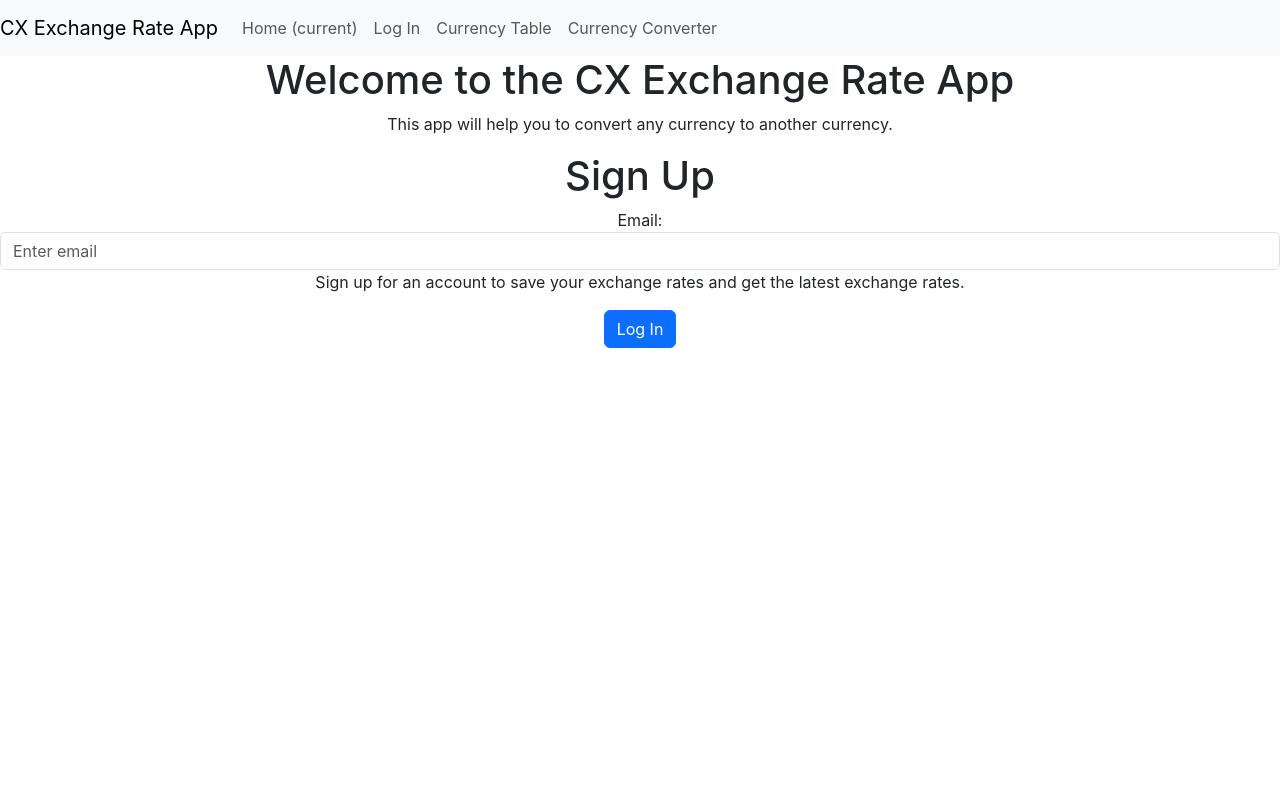
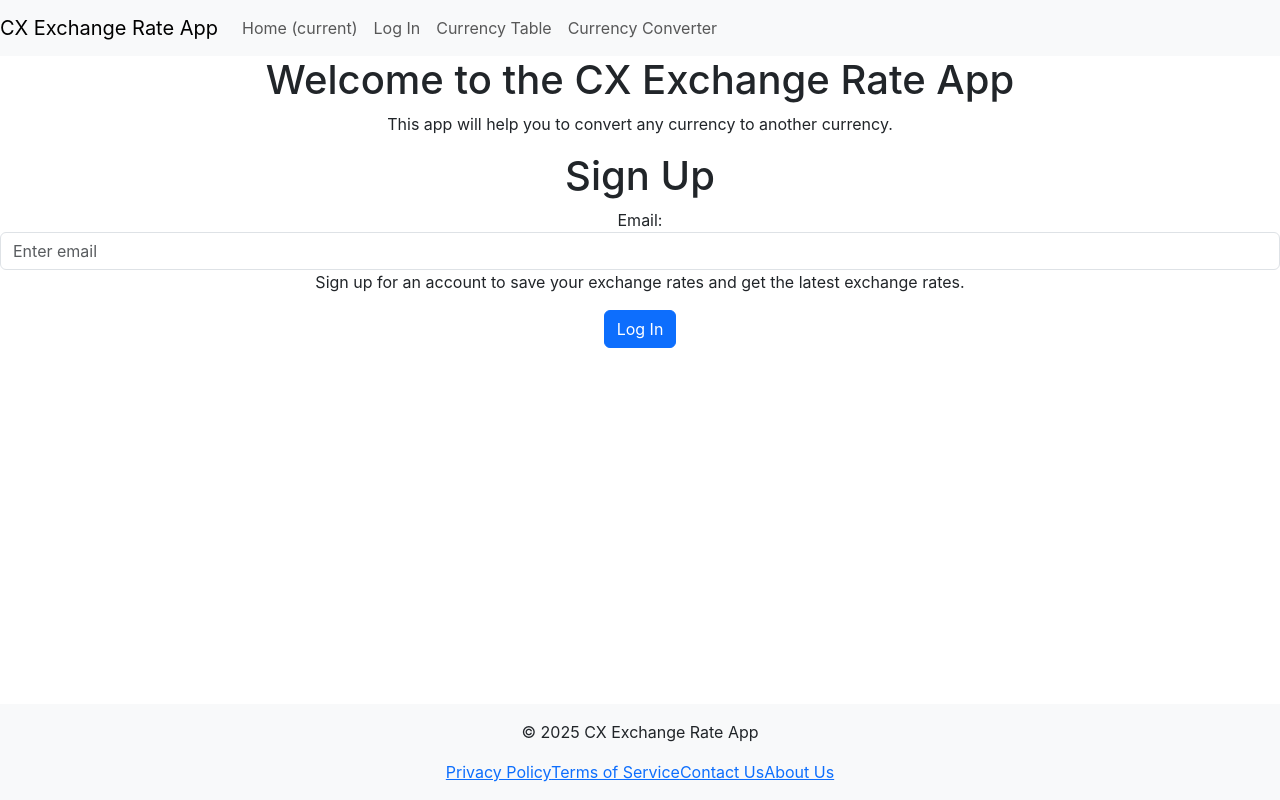
Before and after one commit to jamesBoder/movie_finder_2_react, a React (Create React App) app: page / in a window 1280 px wide. Built offline with nearby package versions, Linux system fonts and the light colour scheme.

Commit message:
Update add_footer

```diff
--- a/src/App.js
+++ b/src/App.js
@@ -3,6 +3,7 @@ import logo from './logo.svg';
 import NavBar from './components/NavBar';
 import Welcome from './components/Welcome';
 import LogIn from './components/LogIn';
+import Footer from './components/Footer';
 
 
 import './App.css';
@@ -13,6 +14,8 @@ function App() {
       <NavBar />
       <Welcome />
       <LogIn />
+      <Footer />
+
 
     </div>
   );
--- /dev/null
+++ b/src/components/Footer.js
@@ -0,0 +1,15 @@
+import React from "react";
+
+const Footer = () => {
+  return (
+    <footer className="footer text-center bg-light p-3 mt-5 fixed-bottom">
+      <p>&copy; 2025 CX Exchange Rate App</p>
+      <a href="#">Privacy Policy</a>
+      <a href="#">Terms of Service</a>
+      <a href="#">Contact Us</a>
+      <a href="#">About Us</a>
+    </footer>
+  );
+}
+
+export default Footer;
```
